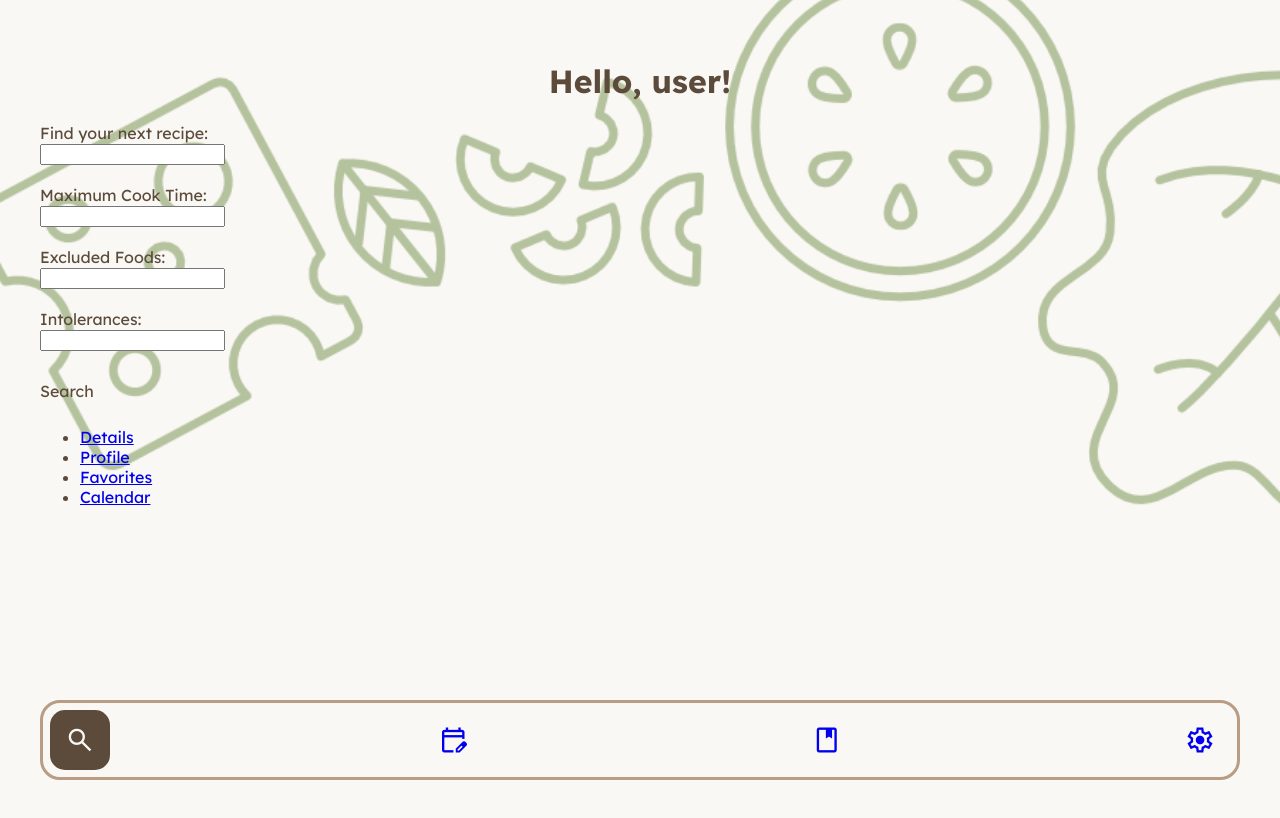
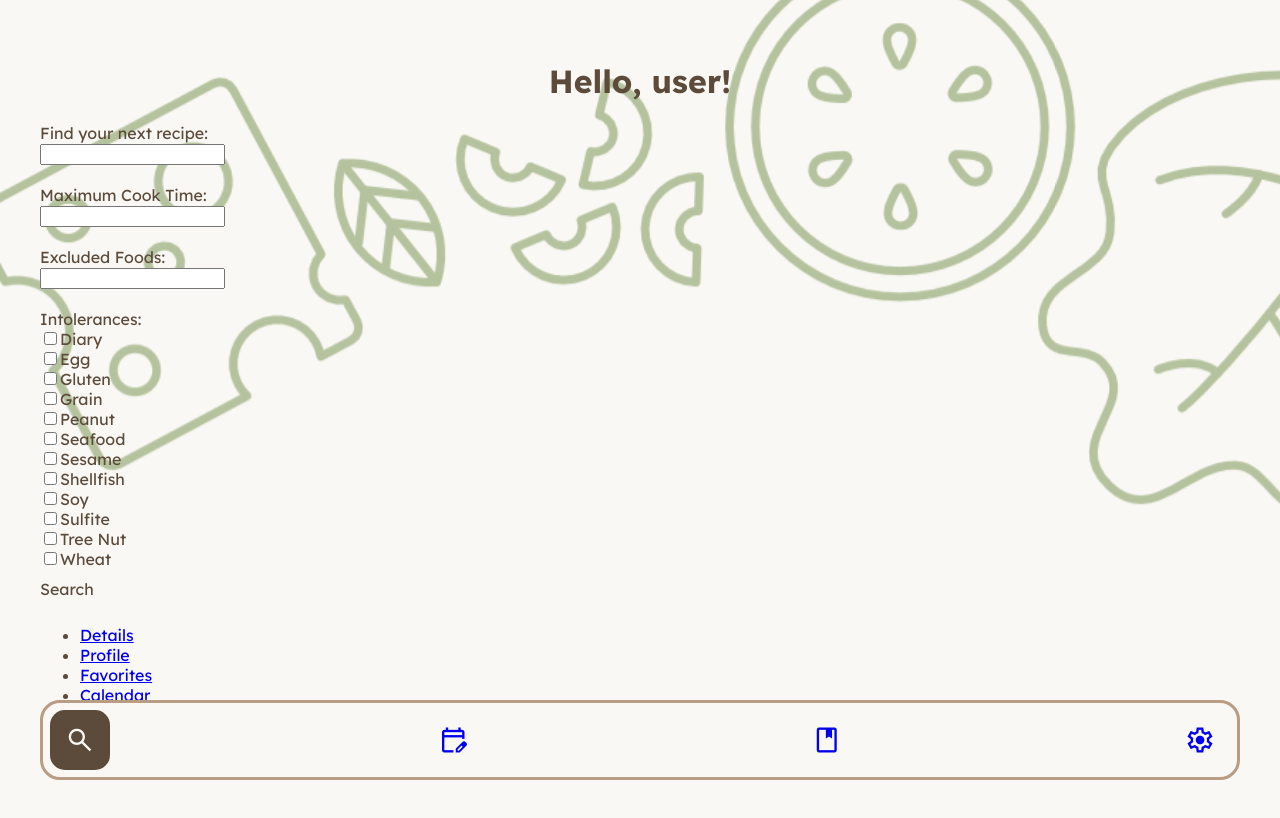
Before and after one commit to turbonobsin/MealPlanningApp, a Vue app: page / in a window 1280 px wide. Shown: the top 818 px of the page. Built offline with nearby package versions, Linux system fonts and the light colour scheme.

Commit message:
intolerances checklist in progress

```diff
--- a/src/views/HomeView.vue
+++ b/src/views/HomeView.vue
@@ -7,8 +7,38 @@ const items = ref([])
 let searchTerm = ref("");
 let maxTime = ref("");
 let excludedFoods = ref("");
-let intolerances = ref("");
+let intolerances = ref([""]);
 let recipeSearchLength = ref("");
+
+//checkbox variables
+const intolerance1 = document.getElementById('intolerance1');
+const intolerance2 = document.getElementById('intolerance2');
+const intolerance3 = document.getElementById('intolerance3');
+const intolerance4 = document.getElementById('intolerance4');
+const intolerance5 = document.getElementById('intolerance5');
+const intolerance6 = document.getElementById('intolerance6');
+const intolerance7 = document.getElementById('intolerance7');
+const intolerance8 = document.getElementById('intolerance8');
+const intolerance9 = document.getElementById('intolerance9');
+const intolerance10 = document.getElementById('intolerance10');
+const intolerance11 = document.getElementById('intolerance11');
+const intolerance12 = document.getElementById('intolerance12');
+
+let checkboxState;
+let checkboxValue;
+
+function addIntolerances (checkbox) {
+	if (checkbox.checked) {
+		checkboxState = true;
+		checkboxValue = checkbox.value;
+		intolerances.push("," + checkboxValue);
+		console.log(checkboxValue + "added");
+		console.log(intolerances)
+	}
+}
+
+//intolerance1.addEventListener(change, addIntolerances)
+
 
 async function RecipeSearch (searchTerm, maxTime, excludedFoods, intolerances) {
 
@@ -46,14 +76,12 @@ async function RecipeSearch (searchTerm, maxTime, excludedFoods, intolerances) {
 			console.log("request failed")
 		}
 
-		//items.value = data.data;
-		//playerSearchLength.value = data.data.length;
-		//pagesData.value = data.meta.next_cursor;
-		//previousPage.value = data.meta.prev_cursor;
-		//console.log(data.length)
-
 }
 
+
+/*onMounted(() => {
+	addIntolerances();
+})*/
 
 </script>
 
@@ -72,8 +100,32 @@ async function RecipeSearch (searchTerm, maxTime, excludedFoods, intolerances) {
 			<input type="text" id="excludedFoods" v-model="excludedFoods"><br><br>
 
 			<label>Intolerances:   </label><br>
-              <input type="text" id="intolerances" v-model="intolerances"><br><br>
+			<input type="checkbox" name="intolerance" id="intolerance1" value="Diary">
+			<label for="intolerance1">Diary</label><br>
+			<input type="checkbox" name="intolerance" id="intolerance2" value="Egg">
+			<label for="intolerance2">Egg</label><br>
+			<input type="checkbox" name="intolerance" id="intolerance3" value="Gluten">
+			<label for="intolerance3">Gluten</label><br>
+			<input type="checkbox" name="intolerance" id="intolerance4" value="Grain">
+			<label for="intolerance4">Grain</label><br>
+			<input type="checkbox" name="intolerance" id="intolerance5" value="Peanut">
+			<label for="intolerance5">Peanut</label><br>
+			<input type="checkbox" name="intolerance" id="intolerance6" value="Seafood">
+			<label for="intolerance6">Seafood</label><br>
+			<input type="checkbox" name="intolerance" id="intolerance7" value="Sesame">
+			<label for="intolerance7">Sesame</label><br>
+			<input type="checkbox" name="intolerance" id="intolerance8" value="Shellfish">
+			<label for="intolerance8">Shellfish</label><br>
+			<input type="checkbox" name="intolerance" id="intolerance9" value="Soy">
+			<label for="intolerance9">Soy</label><br>
+			<input type="checkbox" name="intolerance" id="intolerance10" value="Sulfite">
+			<label for="intolerance10">Sulfite</label><br>
+			<input type="checkbox" name="intolerance" id="intolerance11" value="TreeNut">
+			<label for="intolerance11">Tree Nut</label><br>
+			<input type="checkbox" name="intolerance" id="intolerance12" value="Wheat">
+			<label for="intolerance12">Wheat</label><br>
 			<!--diary, egg, gluten, grain, peanut, seafood, sesame, shellfish, soy, sulfite, tree nut, wheat-->
+
 
 			<div class="centeredButton">
 				<button class="button" @click="RecipeSearch(searchTerm, maxTime, excludedFoods, intolerances)">Search</button>
```
Lines whose indentation alone changed are shown as unchanged.
